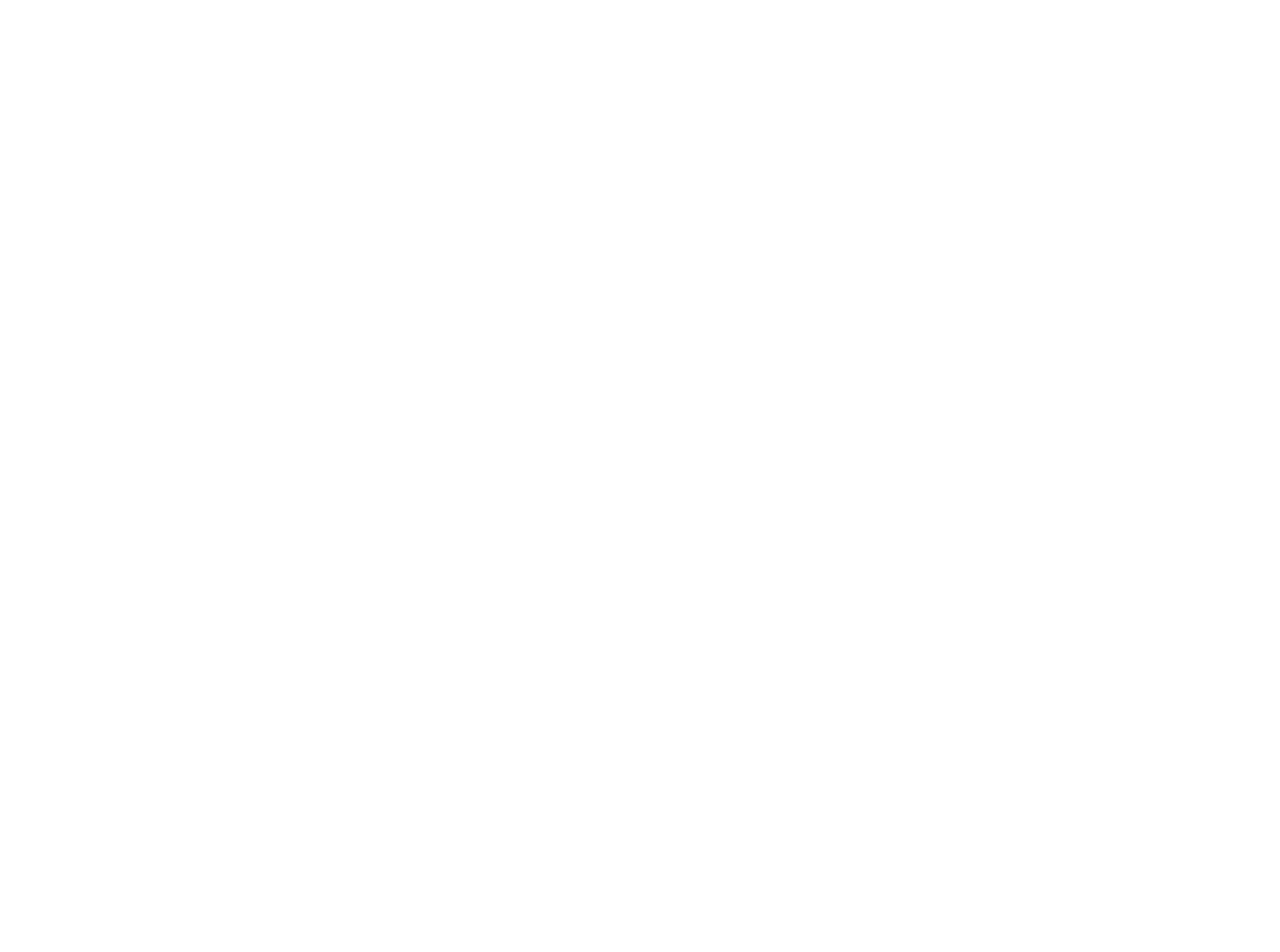
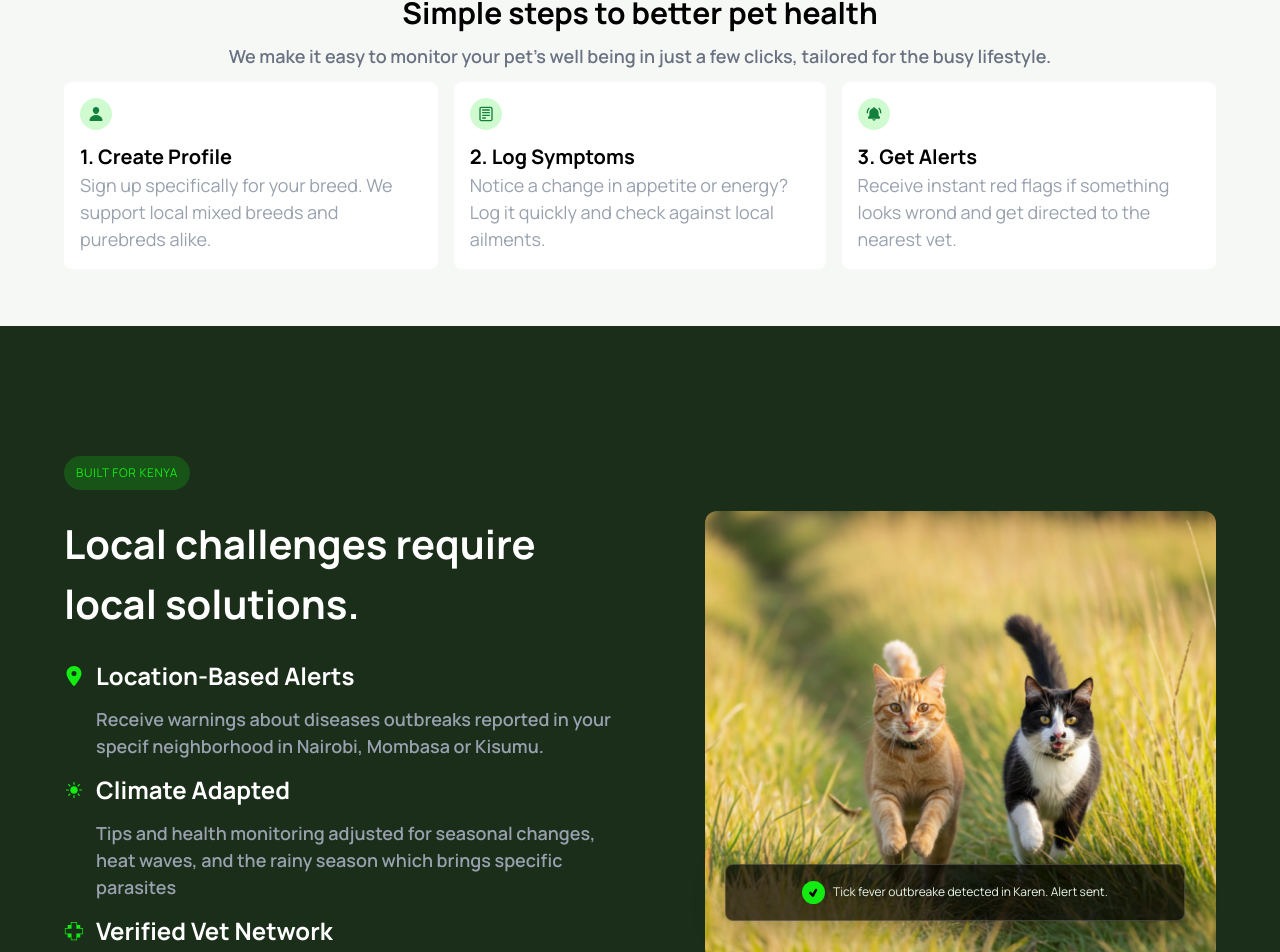
Before and after one commit to Stanlee-Sam/Mune, a Next.js app in the folder frontend/: page /home in a window 1280 px wide. Shown: the part 867-1819 px from the top of the page. Before the commit the page ends 800 px from the top, so only its background shows below. Built offline with nearby package versions, Linux system fonts and the light colour scheme.

Commit message:
`Updated frontend code with various changes`

```diff
--- a/frontend/app/components/hero.tsx
+++ b/frontend/app/components/hero.tsx
@@ -11,7 +11,7 @@
             Keep Your Furry Friend{" "}
             <span className="text-primary">Healthy & Happy.</span>
           </h1>
-          <p className="text-gray-500 text-[12px] md:text-[18px] text-center md:text-left ">
+          <p className="text-gray-500 text-[12px] md:text-[18px] text-center md:text-left font-semibold">
             Kenya's first early-warning system for pet health. Detect issues
             before they become emergencies and connect with local vets
             instantly.
@@ -30,7 +30,7 @@
         </div>
         <div className="md:w-1/2 w-full flex flex-row items-center justify-center md:justify-end">
           <div
-            className="relative md:w-[90%] w-full h-80 md:h-[450px] rounded-xl
+            className="relative md:w-[90%] w-full h-80 md:h-112.5 rounded-xl
                   shadow-[0_0_60px_10px_rgba(34,197,94,0.35)]
 "
           >
--- /dev/null
+++ b/frontend/app/components/pros.tsx
@@ -0,0 +1,52 @@
+import React from "react";
+import cats from "../../public/assets/landing.png";
+import Image from "next/image";
+import { TiTick } from "react-icons/ti";
+import { pros } from "@/lib/constants";
+
+const Pros = () => {
+  return (
+    <div className="bg-secondary-foreground w-full flex flex-col items-center justify-center min-h-screen pt-5">
+      <div className="w-[90%] flex flex-col md:flex-row gap-4 items-center justify-between">
+        <div className="md:w-1/2 w-full flex flex-col md:gap-6 gap-3  items-start">
+          <p className="text-primary tracking-wider bg-[#185318] py-2 px-3 rounded-[20px] text-[12px]">
+            BUILT FOR KENYA
+          </p>
+          <h2 className="text-white text-[30px] md:text-[40px] font-bold">
+            Local challenges require local solutions.
+          </h2>
+          <ul className="flex flex-col gap-3">
+            {pros.map((pro) => (
+              <li key={pro.title} className="flex flex-col  gap-3 items-start ">
+                <div className="flex flex-row items-center gap-3">
+                  <pro.icon className="text-primary text-[20px] font-semibold" />
+                  <h3 className="text-white font-bold text-[24px]">
+                    {pro.title}
+                  </h3>
+                </div>
+                <div className="pl-8 text-[14px] md:text-[18px]">
+                  <p className="text-gray-400 font-semibold">{pro.description}</p>
+                </div>
+              </li>
+            ))}
+          </ul>
+        </div>
+        <div className="md:w-1/2 w-full flex flex-row items-center justify-center md:justify-end">
+          <div className="relative md:w-[90%] w-full h-80 md:h-112.5 rounded-lg">
+            <Image fill className="object-cover rounded-xl" src={cats} alt="" />
+            <div className="absolute bottom-10 left-5 flex flex-row p-4 gap-2 justify-center items-center  w-[90%] bg-cover rounded-lg bg-black/70 shadow-[0_8px_32px_0_rgba(0,0,0,0.3)]  border border-white/18">
+              <div className="text-black text-[15px] font-extrabold bg-primary p-1 rounded-full">
+                <TiTick />
+              </div>
+              <p className="text-secondary text-[12px] font-light">
+                Tick fever outbreake detected in Karen. Alert sent.
+              </p>
+            </div>
+          </div>
+        </div>{" "}
+      </div>
+    </div>
+  );
+};
+
+export default Pros;
--- /dev/null
+++ b/frontend/app/components/steps.tsx
@@ -0,0 +1,34 @@
+import { steps } from "@/lib/constants";
+import React from "react";
+
+const Steps = () => {
+  return (
+    <div className="bg-background-gray w-full flex flex-col items-center justify-center h-[60vh] md:h-[50vh] pt-2">
+      <div className="w-[90%] flex flex-col gap-3 items-center justify-center">
+        <div className =
+        "flex flex-col gap-2 items-center justify-center">
+          <h3 className="md:text-[30px] text-[20px] text-center font-bold text-black">Simple steps to better pet health</h3>
+          <p className="text-gray-500 font-semibold text-[12px] md:text-[18px] text-center">
+            We make it easy to monitor your pet's well being in just a few
+            clicks, tailored for the busy lifestyle.
+          </p>
+        </div>
+        <ul className ='flex flex-col md:flex-row items-center justify-evenly gap-4'>
+          {steps.map((step) => (
+            <li key={step.id} className ="bg-white rounded-lg p-4 flex flex-row md:flex-col gap-3 items-start">
+              <div className="bg-[#d0fbd0] p-2 rounded-full text-[#15803d]">
+                <step.icon />
+              </div>
+              <div>
+                <h4 className="font-bold text-black text-[20px]">{step.id}.{" "}{step.title}</h4>
+                <p className="text-gray-400 text-[14px] md:text-[18px] ">{step.description}</p>
+              </div>
+            </li>
+          ))}
+        </ul>
+      </div>
+    </div>
+  );
+};
+
+export default Steps;
--- a/frontend/app/globals.css
+++ b/frontend/app/globals.css
@@ -19,7 +19,7 @@
   --primary: #13ec13;
   --primary-foreground: #ffffff;
   --secondary: #e8f5e9;
-  --secondary-foreground: #1b5e20;
+  --secondary-foreground: #1a2e1a;
   --muted: #f0e9e0;
   --muted-foreground: #6d4c41;
   --accent: #c8e6c9;
--- a/frontend/app/home/page.tsx
+++ b/frontend/app/home/page.tsx
@@ -1,9 +1,14 @@
 import Hero from '../components/hero'
+import Pros from '../components/pros'
+import Steps from '../components/steps'
+
 
 const Home = () => {
   return (
     <div>
       <Hero />
+      <Steps />
+      <Pros />
     </div>
   )
 }
--- /dev/null
+++ b/frontend/lib/constants.ts
@@ -0,0 +1,50 @@
+import { IoPerson } from "react-icons/io5";
+import { CgNotes } from "react-icons/cg";
+import { BiSolidBellRing } from "react-icons/bi";
+import { FaLocationDot } from "react-icons/fa6";
+import { IoIosSunny } from "react-icons/io";
+import { GiHospitalCross } from "react-icons/gi";
+
+
+export const steps = [
+  {
+    id: 1,
+    icon: IoPerson,
+    title: "Create Profile",
+    description:
+      "Sign up specifically for your breed. We support local mixed breeds and purebreds alike.",
+  },
+  {
+    id: 2,
+    icon: CgNotes,
+    title: "Log Symptoms",
+    description:
+      "Notice a change in appetite or energy? Log it quickly and check against local ailments.",
+  },
+  {
+    id: 3,
+    icon: BiSolidBellRing,
+    title: "Get Alerts",
+    description:
+      "Receive instant red flags if something looks wrond and get directed to the nearest vet.",
+  },
+];
+
+export const pros  = [
+    {
+        icon : FaLocationDot,
+        title : 'Location-Based Alerts',
+        description : 'Receive warnings about diseases outbreaks reported in your specif neighborhood in Nairobi, Mombasa or Kisumu.'
+    },
+    {
+        icon : IoIosSunny,
+        title : 'Climate Adapted',
+        description : 'Tips and health monitoring adjusted for seasonal changes, heat waves, and the rainy season which brings specific parasites'
+    },
+    {
+        icon : GiHospitalCross,
+        title : 'Verified Vet Network',
+        description : 'Access a directory of KVB-registered vererinarians and 24/7 emergency clinics near you.'
+    }
+
+]
```
Also changed, not shown: 2 other files (tests, documents, lock files or other folders).
